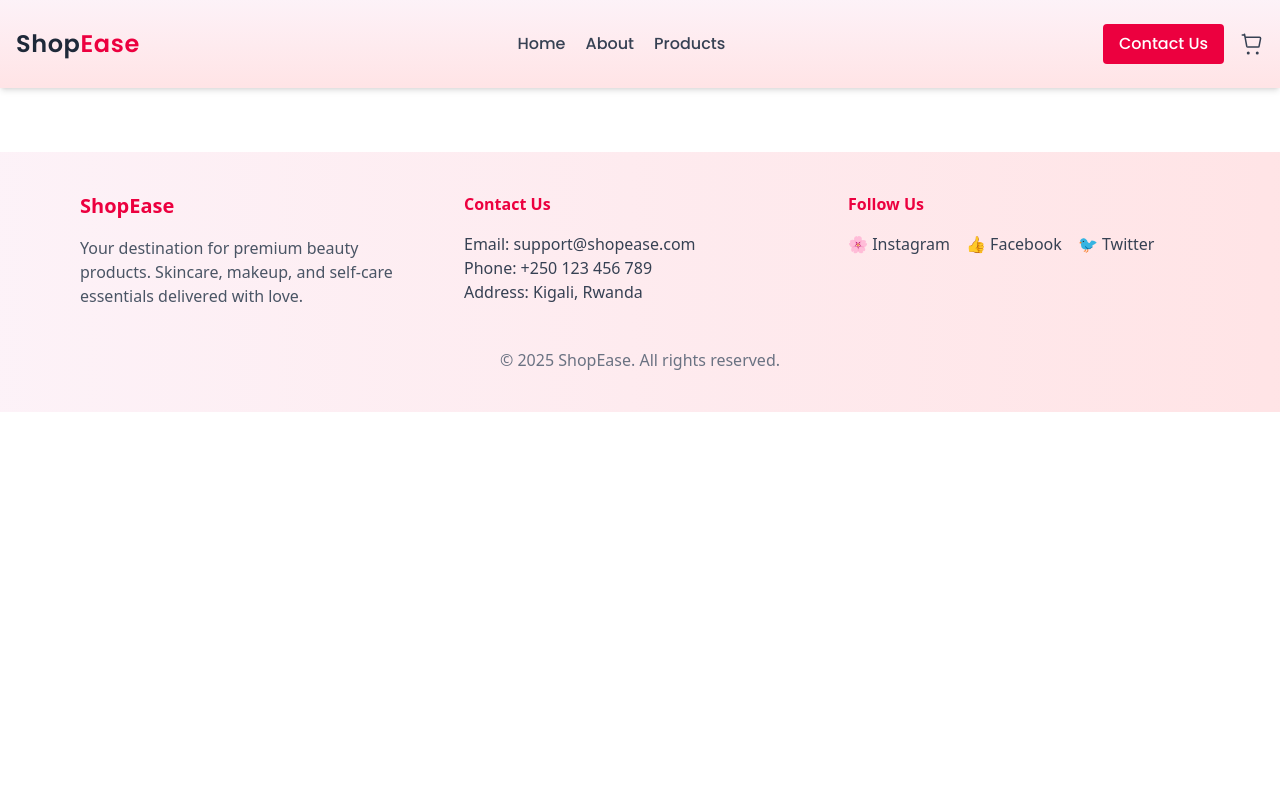
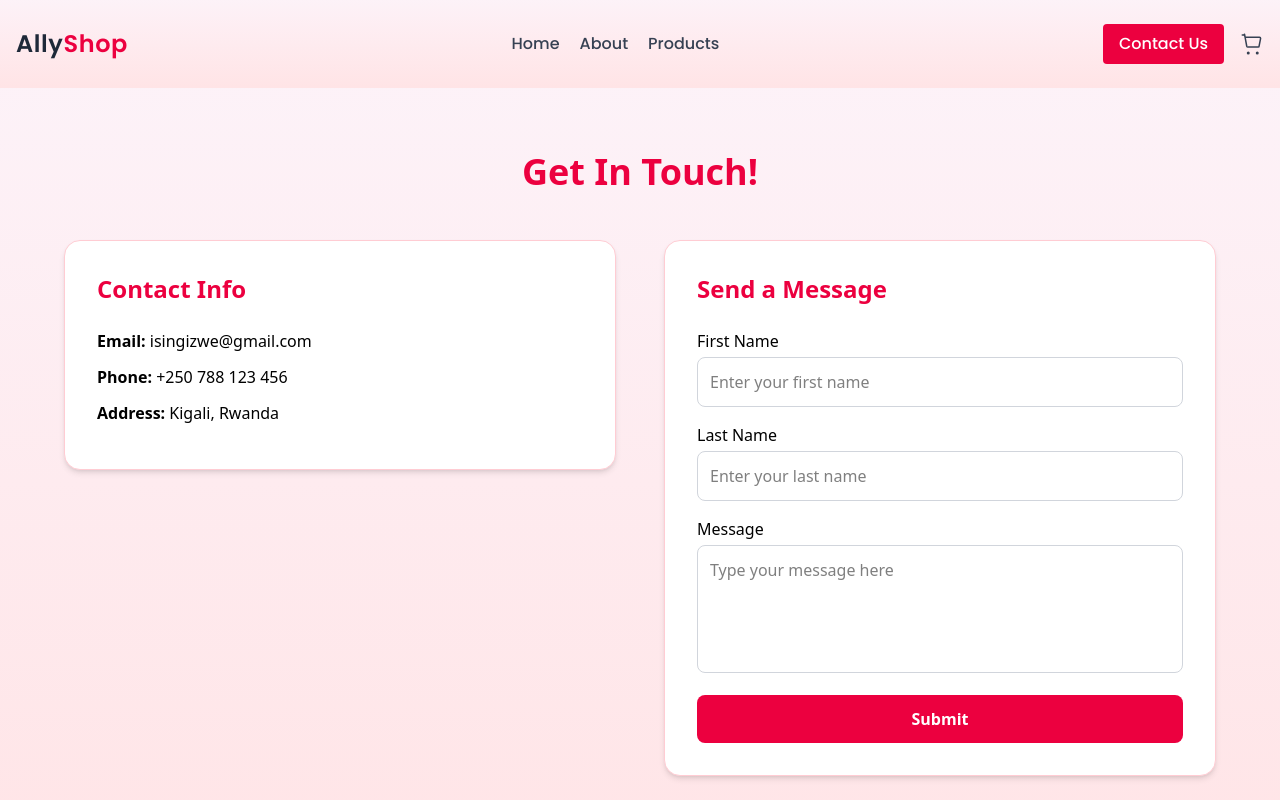
Before and after one commit to Isingizwe12/E-commerce-website, a React (Vite) app: page /contact in a window 1280 px wide. Shown: the top 800 px of the page. Built offline with nearby package versions, Linux system fonts and the light colour scheme.

Commit message:
added contact page

```diff
--- a/src/App.jsx
+++ b/src/App.jsx
@@ -5,6 +5,7 @@ import About from './components/about'
 import Products from './components/products'
 import Cart from './components/cart'
 import { useState } from 'react'
+import Contact from './components/contact'
 import Footer from './components/footer'
 import { BrowserRouter as Router,Routes,Route} from 'react-router-dom'
 function App() {
@@ -44,6 +45,7 @@ function App() {
         <Route path='/about' element={<About/>}/>
         <Route path='products' element={<Products onAddToCart={handleAddToCart}/>}/>
         <Route path='/cart' element={<Cart cartItems={cartItems} onRemove={handleRemoveFromCart} />}/>
+        <Route path='/contact' element={<Contact/>}/>
 
 
       </Routes>
--- a/src/components/about.jsx
+++ b/src/components/about.jsx
@@ -14,7 +14,7 @@ function About() {
             About Glow & Glam
           </h1>
           <p className="text-rose-700 text-lg md:text-xl mb-6">
-            At Glow & Glam, we believe in empowering every individual to embrace their beauty.
+            At AllyShop, we believe in empowering every individual to embrace their beauty.
             From skincare to makeup, our products are curated to enhance confidence and self-care.
           </p>
           <button className="bg-rose-600 text-white px-6 py-3 rounded-xl shadow-lg font-semibold hover:bg-rose-500 transition">
@@ -42,7 +42,7 @@ function About() {
         <div className="md:w-1/2 text-center md:text-left">
           <h2 className="text-4xl font-extrabold text-rose-800 mb-4">Our Story</h2>
           <p className="text-rose-700 text-lg md:text-xl">
-            Founded with a passion for beauty and wellness, Glow & Glam started as a small collection
+            Founded with a passion for beauty and wellness, AllyShop started as a small collection
             of skincare essentials. Today, we are a trusted beauty brand delivering premium products
             that help people feel confident and radiant every day.
           </p>
--- a/src/components/contact.jsx
+++ b/src/components/contact.jsx
@@ -1,11 +1,66 @@
-import React from 'react'
+import React from "react";
 
-function contact() {
+function Contact() {
   return (
-    <div>
+    <div className="min-h-screen bg-gradient-to-b from-pink-50 to-rose-100 py-16 px-4">
+      <h1 className="text-4xl font-bold text-center text-rose-600 mb-12">
+        Get In Touch!
+      </h1>
 
+      <div className="max-w-6xl mx-auto grid md:grid-cols-2 gap-12 items-start">
+
+        {/* Contact Info */}
+        <div className="bg-white p-8 rounded-2xl shadow-md border border-rose-200">
+          <h2 className="text-2xl font-semibold mb-6 text-rose-600">Contact Info</h2>
+          <p className="mb-3"><span className="font-semibold">Email:</span> isingizwe@gmail.com</p>
+          <p className="mb-3"><span className="font-semibold">Phone:</span> +250 788 123 456</p>
+          <p className="mb-3"><span className="font-semibold">Address:</span> Kigali, Rwanda</p>
+        </div>
+
+        {/* Contact Form */}
+        <div className="bg-white p-8 rounded-2xl shadow-md border border-rose-200">
+          <h2 className="text-2xl font-semibold mb-6 text-rose-600">Send a Message</h2>
+          <form className="space-y-4">
+
+            <div>
+              <label className="block mb-1 font-medium">First Name</label>
+              <input
+                type="text"
+                placeholder="Enter your first name"
+                className="w-full p-3 border border-gray-300 rounded-lg focus:outline-none focus:ring-2 focus:ring-rose-300"
+              />
+            </div>
+
+            <div>
+              <label className="block mb-1 font-medium">Last Name</label>
+              <input
+                type="text"
+                placeholder="Enter your last name"
+                className="w-full p-3 border border-gray-300 rounded-lg focus:outline-none focus:ring-2 focus:ring-rose-300"
+              />
+            </div>
+
+            <div>
+              <label className="block mb-1 font-medium">Message</label>
+              <textarea
+                placeholder="Type your message here"
+                className="w-full p-3 border border-gray-300 rounded-lg focus:outline-none focus:ring-2 focus:ring-rose-300 h-32 resize-none"
+              />
+            </div>
+
+            <button
+              type="submit"
+              className="bg-rose-600 w-full py-3 rounded-lg text-white font-semibold hover:bg-rose-500 transition"
+            >
+              Submit
+            </button>
+
+          </form>
+        </div>
+
+      </div>
     </div>
-  )
+  );
 }
 
-export default contact
+export default Contact;
--- a/src/components/footer.jsx
+++ b/src/components/footer.jsx
@@ -7,7 +7,7 @@ function Footer() {
 
         {/* About */}
         <div>
-          <h3 className="text-xl font-bold mb-4 text-rose-600">ShopEase</h3>
+          <h3 className="text-xl font-bold mb-4 text-rose-600">AllyShop</h3>
           <p className="text-gray-600">
             Your destination for premium beauty products. Skincare, makeup, and self-care essentials delivered with love.
           </p>
@@ -16,7 +16,7 @@ function Footer() {
         {/* Contact */}
         <div>
           <h4 className="font-semibold mb-4 text-rose-600">Contact Us</h4>
-          <p>Email: support@shopease.com</p>
+          <p>Email: support@allyshop.com</p>
           <p>Phone: +250 123 456 789</p>
           <p>Address: Kigali, Rwanda</p>
         </div>
@@ -25,9 +25,9 @@ function Footer() {
         <div>
           <h4 className="font-semibold mb-4 text-rose-600">Follow Us</h4>
           <div className="flex gap-4">
-            <a href="#" className="hover:text-rose-500 transition">🌸 Instagram</a>
-            <a href="#" className="hover:text-rose-500 transition">👍 Facebook</a>
-            <a href="#" className="hover:text-rose-500 transition">🐦 Twitter</a>
+            <a href="#" className="hover:text-rose-500 transition"> Instagram</a>
+            <a href="#" className="hover:text-rose-500 transition">Facebook</a>
+            <a href="#" className="hover:text-rose-500 transition"> Twitter</a>
           </div>
         </div>
 
@@ -35,7 +35,7 @@ function Footer() {
 
       {/* Bottom Text */}
       <div className="text-center text-gray-500 mt-10">
-        &copy; {new Date().getFullYear()} ShopEase. All rights reserved.
+        &copy; {new Date().getFullYear()} AllyShop. All rights reserved.
       </div>
     </footer>
   );
--- a/src/components/navbar.jsx
+++ b/src/components/navbar.jsx
@@ -10,7 +10,7 @@ function Navbar({ cartCount }) {
       {/* Left part - Logo */}
       <div>
         <h1 className="text-2xl font-bold text-rose-600 tracking-wide cursor-pointer">
-          <span className="text-gray-800 cursor-pointer">Shop</span>Ease
+          <span className="text-gray-800 cursor-pointer">Ally</span>Shop
         </h1>
       </div>
 
@@ -35,7 +35,7 @@ function Navbar({ cartCount }) {
 
         {/* Contact Button */}
         <button className="bg-rose-600 py-2 px-4 rounded text-white hover:opacity-80 cursor-pointer">
-          Contact Us
+          <Link to='/contact'>Contact Us</Link>
         </button>
 
           {/* Cart Icon (SVG) */}
```
